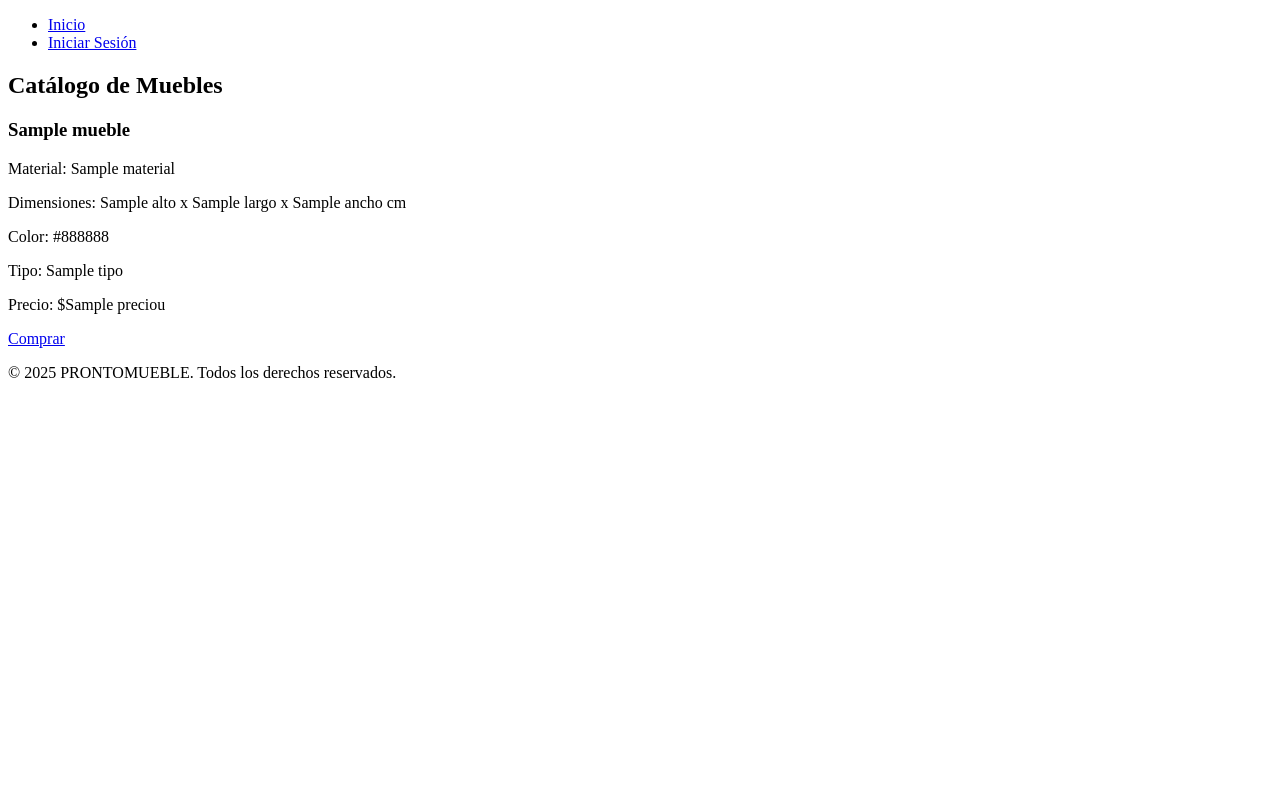
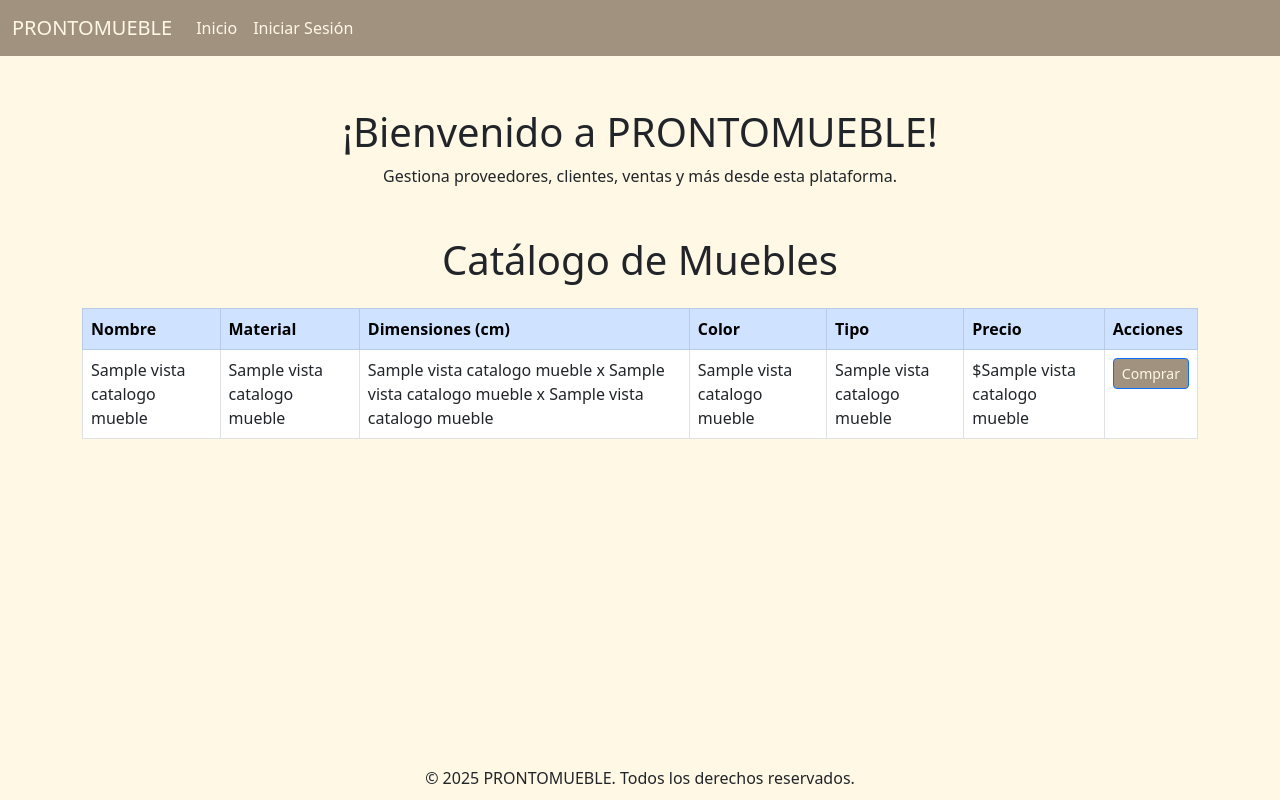
Before and after one commit to Turriagojuan/Prontomueble, a Flask app: page / in a window 1280 px wide. Run offline with Flask 3, Linux system fonts and the light colour scheme; a database or web service that is not in the repository returns one stand-in record (values such as "Sample title"); some libraries are stand-ins or nearby versions.

Commit message:
Cambios html

```diff
--- a/persistencia/muebleDAO.py
+++ b/persistencia/muebleDAO.py
@@ -6,29 +6,9 @@ class MuebleDAO:
         conexion = Conexion.obtener_conexion()
         cursor = conexion.cursor()
         cursor.execute("""
-        SELECT
-            m.id_mueble,
-            m.nombre,
-            m.alto,
-            m.largo,
-            m.ancho,
-            ma.nombre_mat AS material,
-            c.nombre_color AS color,
-            t.nombre AS tipo,
-            s.preciou
-        FROM
-            mueble m
-        JOIN
-            material ma ON m.id_material = ma.id_material
-        JOIN
-            color c ON m.id_color = c.id_color
-        JOIN
-            tipo t ON m.id_tipo = t.id_tipo
-        JOIN
-            suministra s ON m.id_mueble = s.id_mueble
-        GROUP BY
-            m.id_mueble, ma.nombre_mat, c.nombre_color, t.nombre, s.preciou
-    """)
+        SELECT *
+        FROM vista_catalogo_muebles
+                        """)
         muebles = cursor.fetchall()
         cursor.close()
         Conexion.liberar_conexion(conexion)
--- a/presentacion/templates/base.html
+++ b/presentacion/templates/base.html
@@ -4,24 +4,64 @@
   <meta charset="UTF-8">
   <meta name="viewport" content="width=device-width, initial-scale=1.0">
   <title>{% block title %}PRONTOMUEBLE{% endblock %}</title>
+  <link href="https://cdn.jsdelivr.net/npm/bootstrap@5.3.0/dist/css/bootstrap.min.css" rel="stylesheet">
   <link rel="stylesheet" href="{{ url_for('static', filename='css/estilos.css') }}">
+  <style>
+    body {
+      padding-top: 60px;
+      background-color: #fff8e4;
+    }
+    .navbar {
+      background-color: #a19280;
+    }
+    .navbar-brand, .nav-link {
+      color: #fff8e4 !important;
+    }
+    footer {
+      background-color: #fff8e4;
+      text-align: center;
+      padding: 10px;
+      position: fixed;
+      bottom: 0;
+      width: 100%;
+    }
+  </style>
 </head>
 <body>
   <header>
-        <nav>
-            <ul>
-                <li><a href="{{ url_for('index') }}">Inicio</a></li>
-                <li><a href="{{ url_for('login') }}">Iniciar Sesión</a></li>
+    <nav class="navbar navbar-expand-lg navbar-dark fixed-top">
+      <div class="container-fluid">
+        <a class="navbar-brand" href="{{ url_for('index') }}">PRONTOMUEBLE</a>
+        <button class="navbar-toggler" type="button" data-bs-toggle="collapse" data-bs-target="#navbarNav">
+          <span class="navbar-toggler-icon"></span>
+        </button>
+        <div class="collapse navbar-collapse" id="navbarNav">
+          <ul class="navbar-nav me-auto">
+            <li class="nav-item">
+              <a class="nav-link" href="{{ url_for('index') }}">Inicio</a>
+            </li>
+            <li class="nav-item">
+              <a class="nav-link" href="{{ url_for('login') }}">Iniciar Sesión</a>
+            </li>
+
           </ul>
+        </div>
+      </div>
     </nav>
   </header>
 
+
+  <div class="container mt-5">
+    <h1 class="text-center">¡Bienvenido a PRONTOMUEBLE!</h1>
+    <p class="text-center">Gestiona proveedores, clientes, ventas y más desde esta plataforma.</p>
+  </div>
 <main>
     {% block content %}{% endblock %}
 </main>
+  <footer>
+    &copy; 2025 PRONTOMUEBLE. Todos los derechos reservados.
+  </footer>
 
-    <footer>
-        <p>&copy; 2025 PRONTOMUEBLE. Todos los derechos reservados.</p>
-    </footer>
+  <script src="https://cdn.jsdelivr.net/npm/bootstrap@5.3.0/dist/js/bootstrap.bundle.min.js"></script>
 </body>
 </html>
--- a/presentacion/templates/index.html
+++ b/presentacion/templates/index.html
@@ -1,18 +1,62 @@
 {% extends 'base.html' %}
+<link href="https://cdn.jsdelivr.net/npm/bootstrap@5.3.0/dist/css/bootstrap.min.css" rel="stylesheet">
+<style>
+    body {
+      padding-top: 60px;
+      background-color: #fff8e4;
+    }
+    .navbar-expand-lg {
+      background-color: #a19280;
+    }
+    .navbar-brand, .nav-link {
+      color: #fff8e4 !important;
+    }
+    footer {
+      position: fixed;
+      bottom: 0;
+      width: 100%;
+      background-color: #fff8e4;
+      text-align: center;
+      padding: 10px;
+    }
+    .card-title {
+      color: #81705f;
+    }
+    .card-footer {
+      background-color: #e0d6c3;
+    }
+  </style>
+  {% block content %}
+<div class="container mt-5">
+    <h1 class="text-center mb-4">Catálogo de Muebles</h1>
 
-{% block content %}
-    <h2>Catálogo de Muebles</h2>
-    <div id="muebles-container">
-        {% for mueble in muebles %}
-        <div class="mueble">
-            <h3>{{ mueble[1] }}</h3>
-            <p>Material: {{ mueble[5] }}</p>
-            <p>Dimensiones: {{ mueble[2] }} x {{ mueble[3] }} x {{ mueble[4] }} cm</p>
-            <p>Color: {{ mueble[6] }}</p>
-            <p>Tipo: {{ mueble[7] }}</p>
-            <p>Precio: ${{ mueble[8] }}</p>
-            <a href="/comprar/{{ mueble[0] }}">Comprar</a>
-        </div>
-        {% endfor %}
-    </div>
+    <table class="table table-bordered">
+        <thead class="table-primary">
+            <tr>
+                <th>Nombre</th>
+                <th>Material</th>
+                <th>Dimensiones (cm)</th>
+                <th>Color</th>
+                <th>Tipo</th>
+                <th>Precio</th>
+                <th>Acciones</th>
+            </tr>
+        </thead>
+        <tbody>
+            {% for mueble in muebles %}
+            <tr>
+                <td>{{ mueble[1] }}</td>
+                <td>{{ mueble[5] }}</td>
+                <td>{{ mueble[2] }} x {{ mueble[3] }} x {{ mueble[4] }}</td>
+                <td>{{ mueble[6] }}</td>
+                <td>{{ mueble[7] }}</td>
+                <td>${{ mueble[8] }}</td>
+                <td>
+                    <a href="/comprar/{{ mueble[0] }}" class="btn btn-outline-primary btn-sm" style="background-color: #a19280; color: #fff8e4;">Comprar</a>
+                </td>
+            </tr>
+            {% endfor %}
+        </tbody>
+    </table>
+</div>
 {% endblock %}
```
Lines whose indentation alone changed are shown as unchanged.
